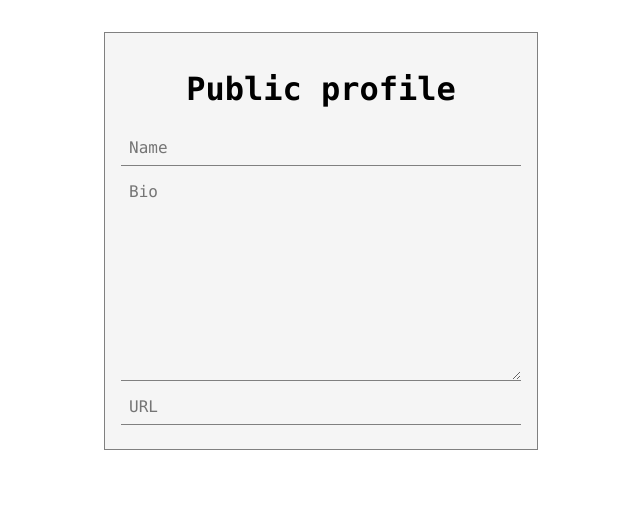
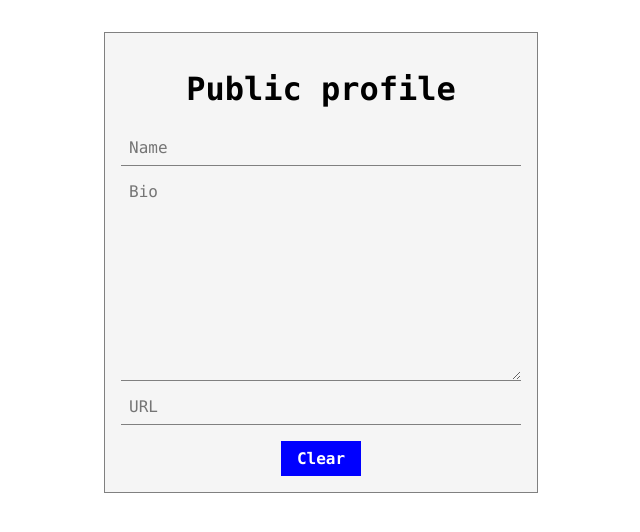
Before and after one commit to Tweries/silver-tip, a React (Create React App) app: page / in a window 1280 px wide. Shown: the top 532 px of the page, without its empty margins (319-959 px from the left). Built offline with nearby package versions, Linux system fonts and the light colour scheme.

Commit message:
add Clear button

```diff
--- a/src/App.css
+++ b/src/App.css
@@ -7,11 +7,7 @@
   width: 400px;
 }
 
-.App__form {
-  display: flex;
-  flex-direction: column;
-}
-
+.App__button,
 .App__h1,
 .App__input,
 .App__textarea {
@@ -28,3 +24,18 @@
   margin-bottom: 8px;
   padding: 8px;
 }
+
+.App__button {
+  background-color: blue;
+  border-width: 0;
+  color: white;
+  font-size: 16px;
+  font-weight: bold;
+  margin: 8px auto 0 auto;
+  padding: 8px 16px;
+}
+
+.App__form {
+  display: flex;
+  flex-direction: column;
+}
--- a/src/App.js
+++ b/src/App.js
@@ -4,6 +4,7 @@ import reducer, {
   CHANGE_BIO,
   CHANGE_NAME,
   CHANGE_URL,
+  CLEAR_ALL,
   emptyState
 } from './store/reducer';
 import './App.css';
@@ -50,6 +51,13 @@ function App() {
           type="text"
           value={url}
         />
+        <button
+          className="App__button"
+          onClick={() => dispatch({ type: CLEAR_ALL })}
+          type="button"
+        >
+          Clear
+        </button>
       </form>
     </div>
   );
--- a/src/store/reducer.js
+++ b/src/store/reducer.js
@@ -1,6 +1,7 @@
 export const CHANGE_BIO = 'CHANGE_BIO';
 export const CHANGE_NAME = 'CHANGE_NAME';
 export const CHANGE_URL = 'CHANGE_URL';
+export const CLEAR_ALL = 'CLEAR_ALL';
 
 export const emptyState = { bio: '', name: '', url: '' };
 
@@ -12,6 +13,8 @@ function reducer(state, action) {
       return { ...state, name: action.value };
     case CHANGE_URL:
       return { ...state, url: action.value };
+    case CLEAR_ALL:
+      return { ...emptyState };
     default:
       return state;
   }
```
Also changed, not shown: 1 other file (tests, documents, lock files or other folders).
